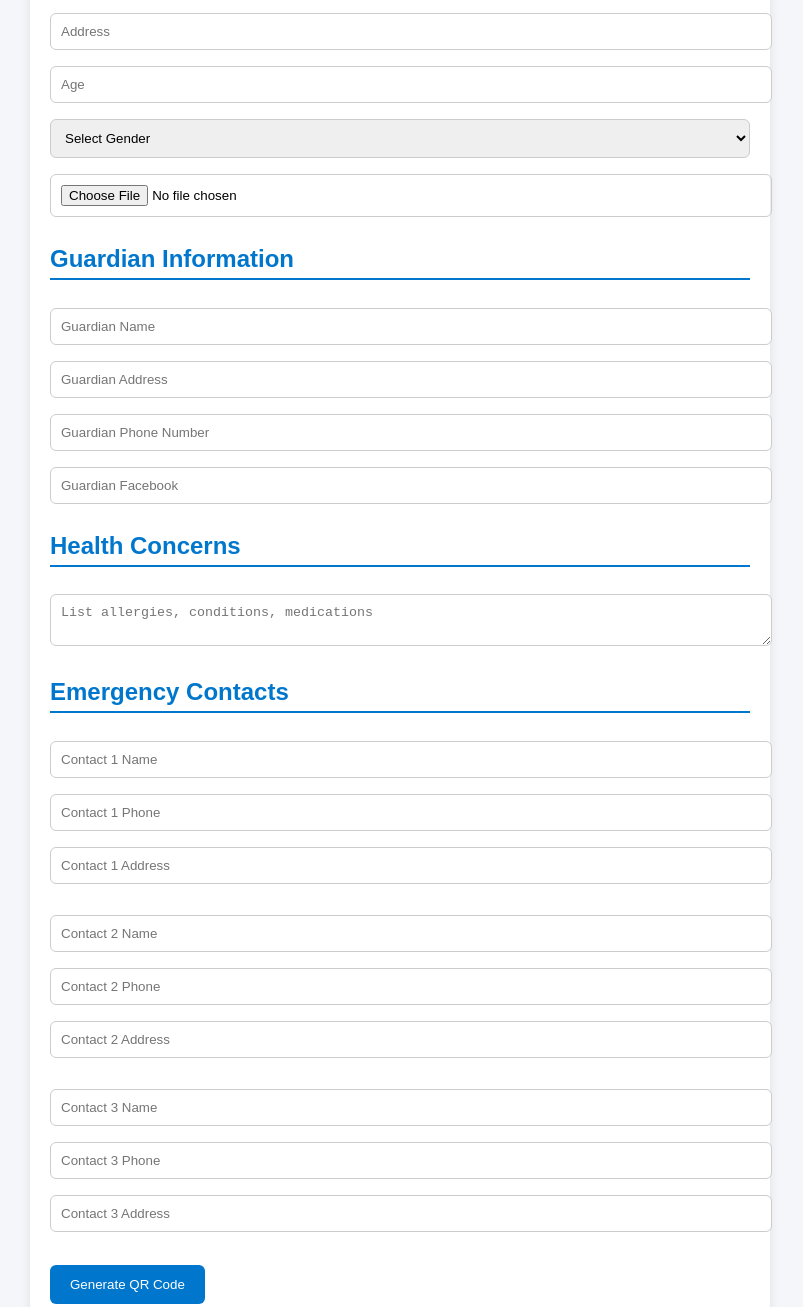
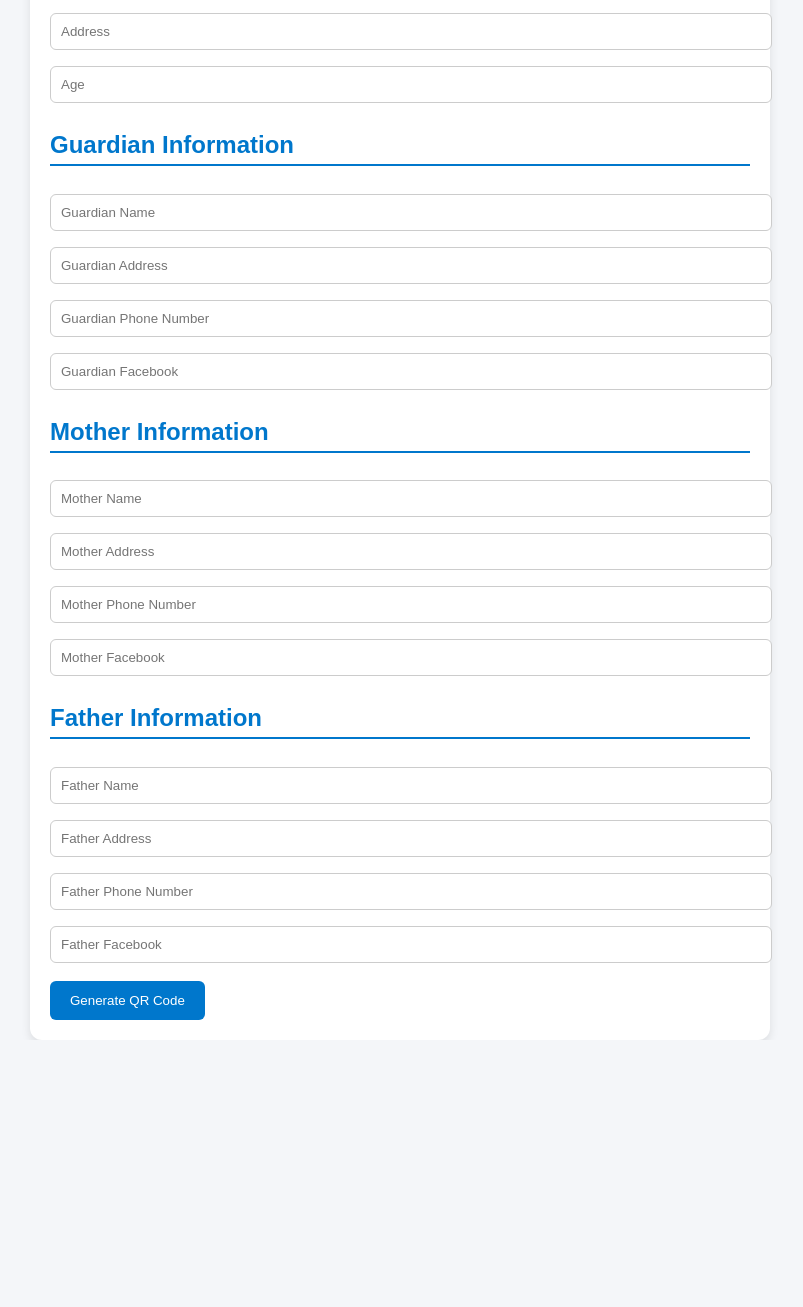
Before and after one commit to Website798/Contact-Information, a plain HTML site: page HCI/index.html in a window 1280 px wide. Shown: the part 143-1450 px from the top of the page, without its empty margins (240-1043 px from the left). After the commit the page ends 1183 px from the top, so only its background shows below. Drawn offline with Linux system fonts and the light colour scheme.

Commit message:
Update index.html

```diff
--- a/HCI/index.html
+++ b/HCI/index.html
@@ -11,14 +11,7 @@
       <h2>Personal Information</h2>
       <input type="text" id="fullname" placeholder="Full Name" required>
       <input type="text" id="address" placeholder="Address" required>
-      <input type="number" id="age" placeholder="Age" required>
-      <select id="gender" required>
-        <option value="">Select Gender</option>
-        <option>Male</option>
-        <option>Female</option>
-        <option>Other</option>
-      </select>
-      <input type="file" id="photo" accept="image/*">
+      <input type="text" id="age" placeholder="Age" required>
 
       <h2 class="emergency-title">Guardian Information</h2>
       <input type="text" id="guardianName" placeholder="Guardian Name" required>
@@ -26,25 +19,17 @@
       <input type="text" id="guardianPhone" placeholder="Guardian Phone Number" required>
       <input type="text" id="guardianFacebook" placeholder="Guardian Facebook">
 
-      <h2 class="emergency-title">Health Concerns</h2>
-      <textarea id="healthConcerns" placeholder="List allergies, conditions, medications"></textarea>
+      <h2 class="emergency-title">Mother Information</h2>
+      <input type="text" id="motherName" placeholder="Mother Name">
+      <input type="text" id="motherAddress" placeholder="Mother Address">
+      <input type="text" id="motherPhone" placeholder="Mother Phone Number">
+      <input type="text" id="motherFacebook" placeholder="Mother Facebook">
 
-      <h2 class="emergency-title">Emergency Contacts</h2>
-      <div class="contact-block">
-        <input type="text" id="contact1Name" placeholder="Contact 1 Name">
-        <input type="text" id="contact1Phone" placeholder="Contact 1 Phone">
-        <input type="text" id="contact1Address" placeholder="Contact 1 Address">
-      </div>
-      <div class="contact-block">
-        <input type="text" id="contact2Name" placeholder="Contact 2 Name">
-        <input type="text" id="contact2Phone" placeholder="Contact 2 Phone">
-        <input type="text" id="contact2Address" placeholder="Contact 2 Address">
-      </div>
-      <div class="contact-block">
-        <input type="text" id="contact3Name" placeholder="Contact 3 Name">
-        <input type="text" id="contact3Phone" placeholder="Contact 3 Phone">
-        <input type="text" id="contact3Address" placeholder="Contact 3 Address">
-      </div>
+      <h2 class="emergency-title">Father Information</h2>
+      <input type="text" id="fatherName" placeholder="Father Name">
+      <input type="text" id="fatherAddress" placeholder="Father Address">
+      <input type="text" id="fatherPhone" placeholder="Father Phone Number">
+      <input type="text" id="fatherFacebook" placeholder="Father Facebook">
 
       <button onclick="generateQR()">Generate QR Code</button>
     </div>
```
